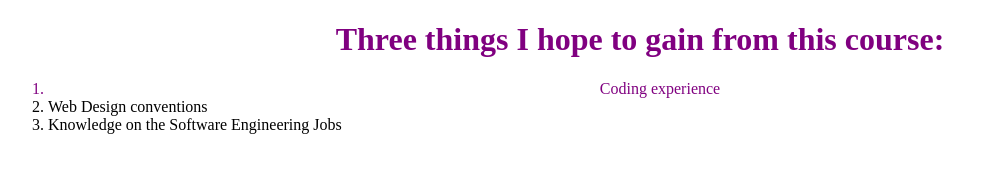
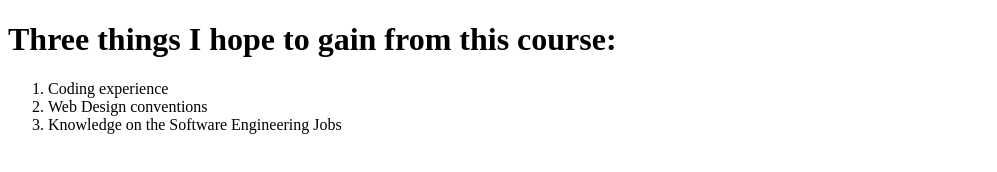
Before and after one commit to sanforde2005/sanforde2005.github.io, a plain HTML site: page index.html in a window 1280 px wide. Shown: the whole page, without its empty margins (0-997 px from the left). Drawn offline with Linux system fonts and the light colour scheme.

Commit message:
Update index.html

```diff
--- a/index.html
+++ b/index.html
@@ -6,11 +6,11 @@
     </head>
     <body>
         <div>
-            <h1 class="header">
+            <h1>
                 Three things I hope to gain from this course:
             </h1>
             <ol>
-                <li class="header">Coding experience</li>
+                <li>Coding experience</li>
                 <li>Web Design conventions</li>
                 <li>Knowledge on the Software Engineering Jobs</li>
             </ol>
```
